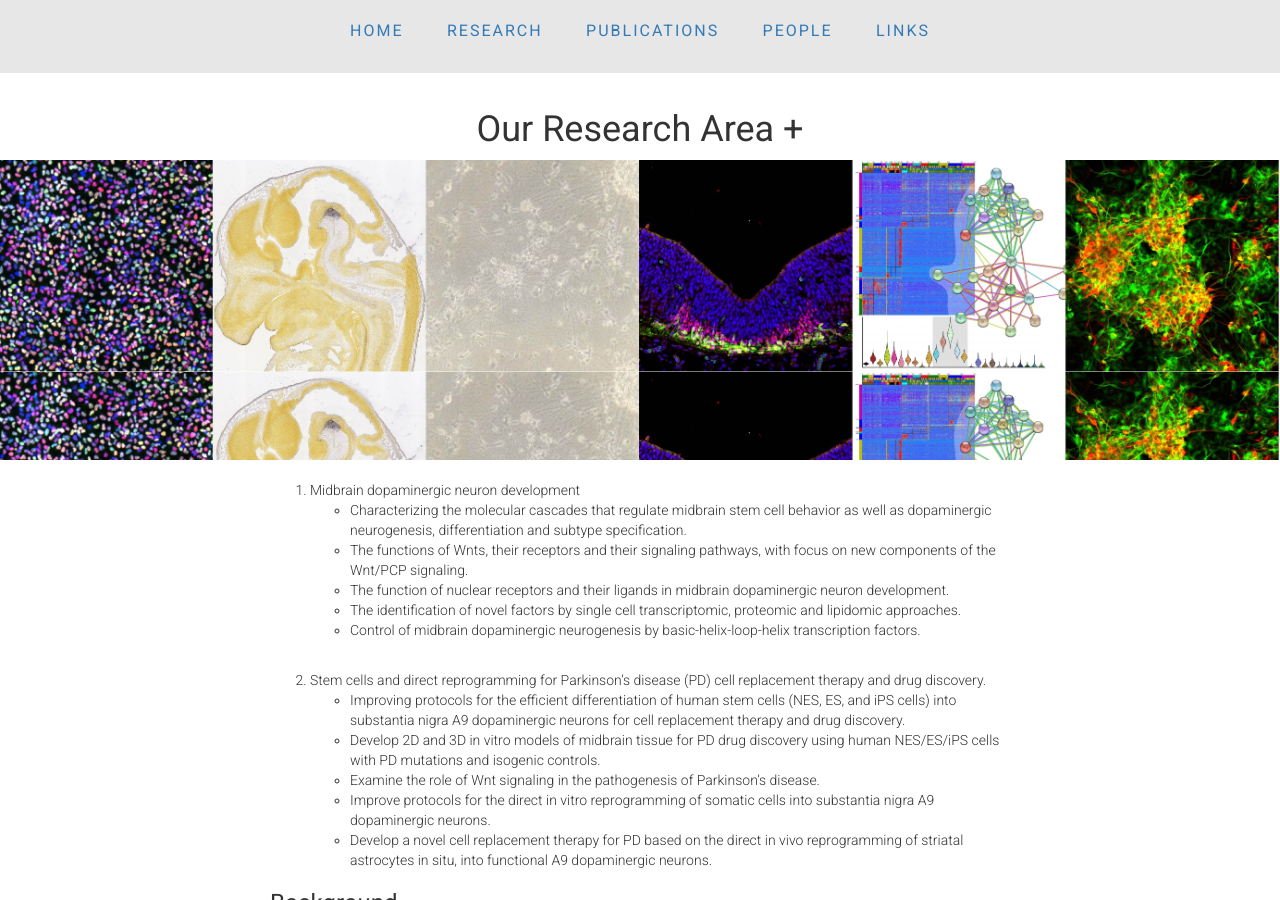
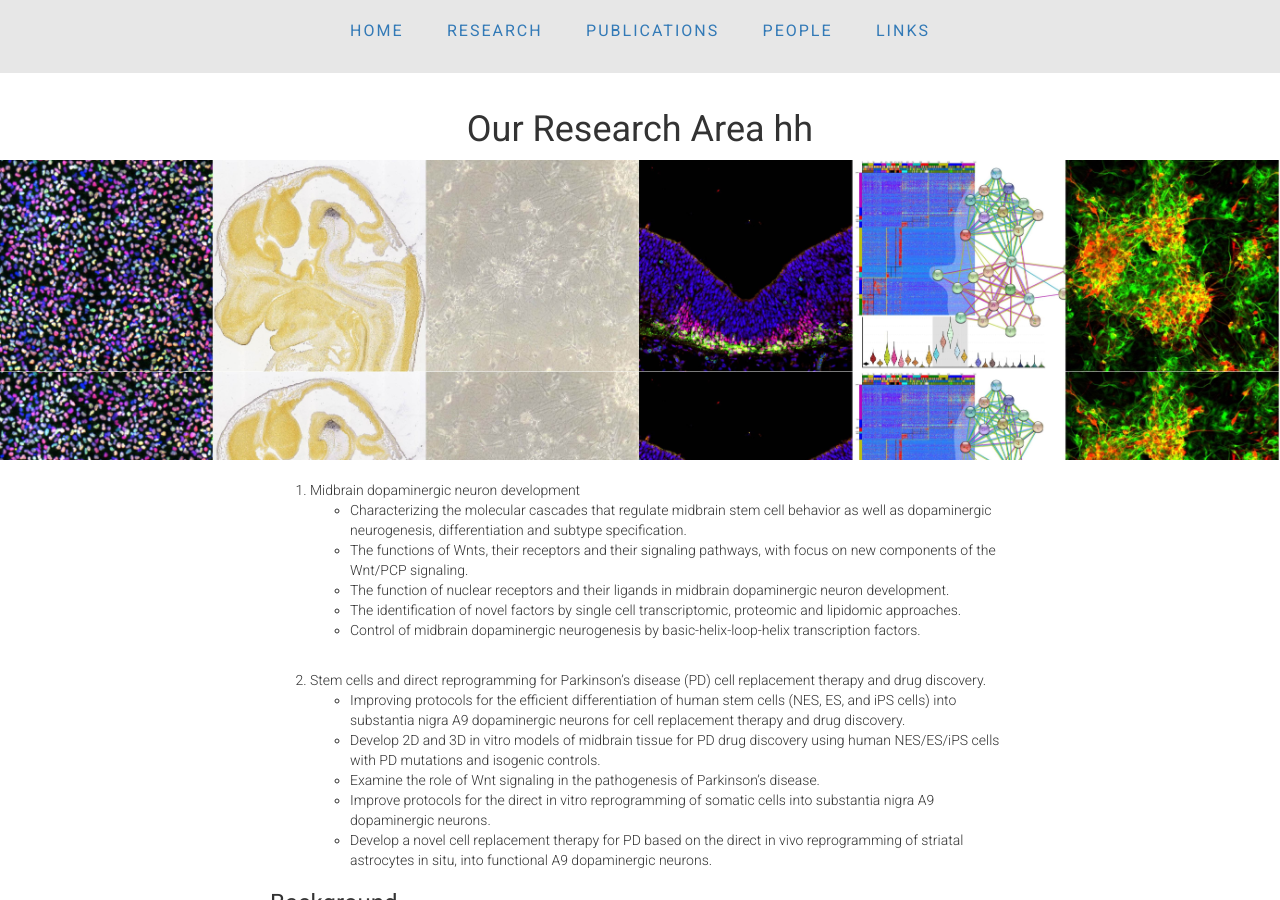
Before and after one commit to ArenasLab/arenaslab.github.io, a Jekyll site: the page research/index.html, which Jekyll copies as it is, in a window 1280 px wide and 900 px high. Built offline with Jekyll 4.4.1, drawn with Linux system fonts in a browser that asks for light colours.

Commit message:
Update index.html

```diff
--- a/research/index.html
+++ b/research/index.html
@@ -25,7 +25,7 @@
 
   <p>&nbsp;<p>
 	<p>&nbsp;<p>
-	<h1 align="center">Our Research Area +</h1>
+	<h1 align="center">Our Research Area hh</h1>
 
   <section class="jumbotron2">
   </section>
```
